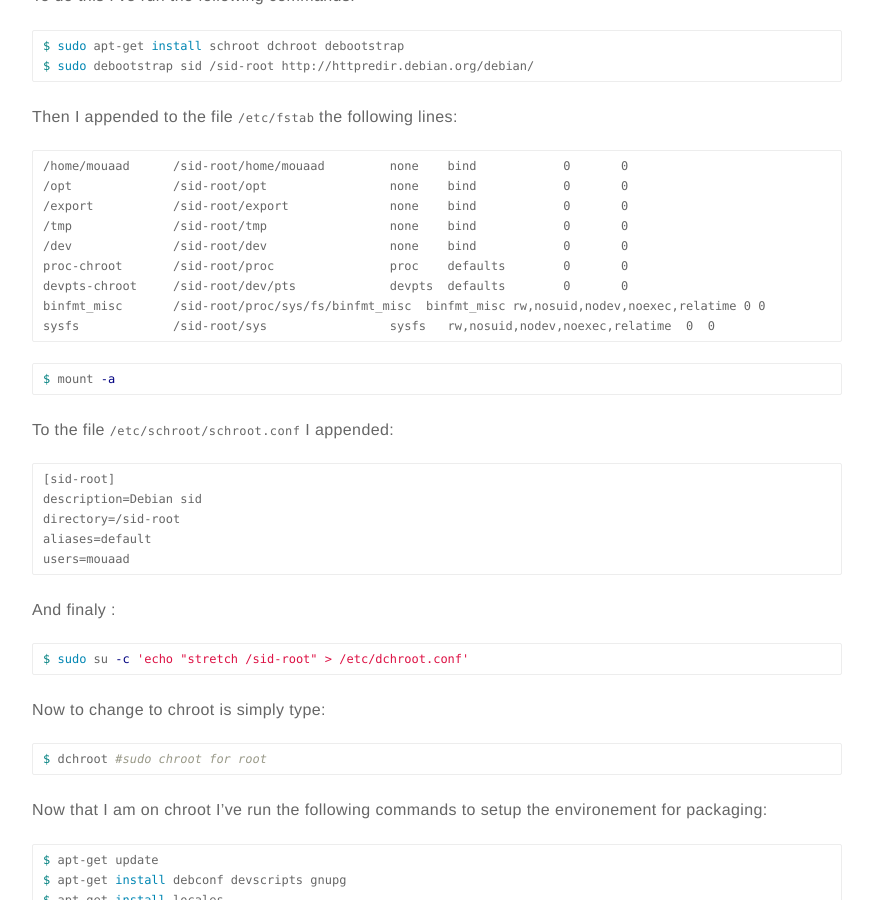
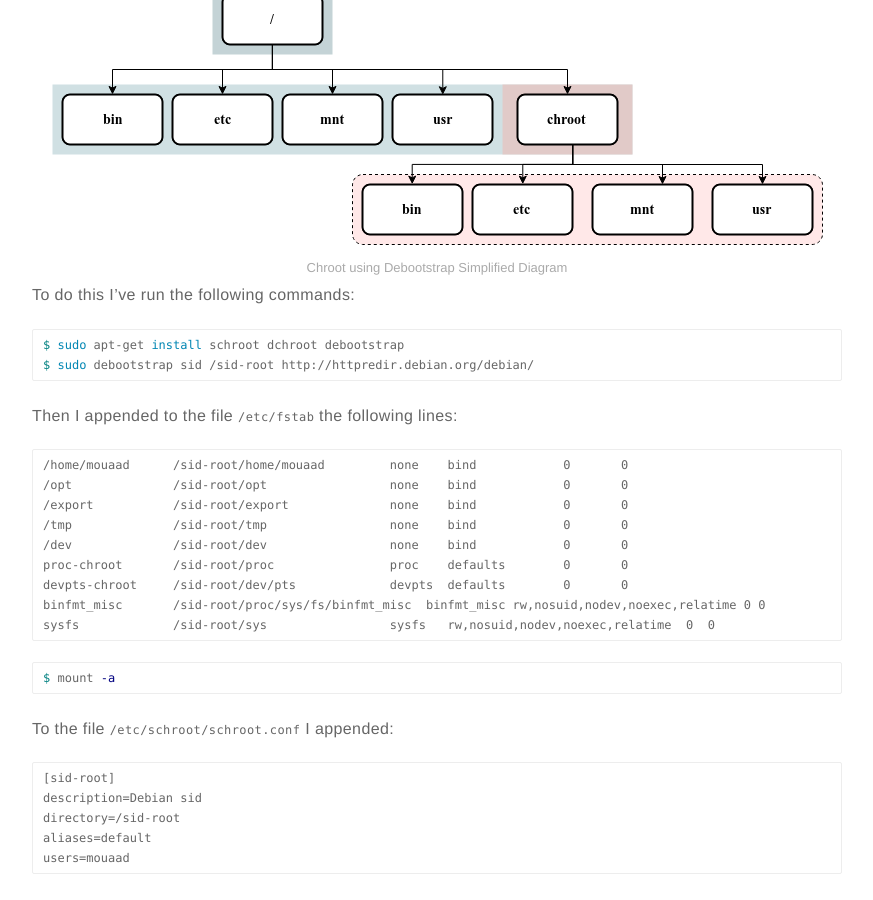
Before and after one commit to aallam/aallam.github.io, a Jekyll site: the page built from _posts/2016-06-11-debian-chroot-in-ubuntu.md, in a window 1280 px wide and 900 px high, scrolled down 399 px. Shown: the whole window, without its empty margins (203-1076 px from the left). Built offline with Jekyll 4.4.1, drawn with Linux system fonts in a browser that asks for light colours; comment, search, counter and statistics services are not loaded.

Commit message:
Chroot using Debootstrap Simplified Diagram

```diff
--- a/_posts/2016-06-11-debian-chroot-in-ubuntu.md
+++ b/_posts/2016-06-11-debian-chroot-in-ubuntu.md
@@ -10,6 +10,11 @@ blog: true
 ---
 
 In order to develop and package for Debian, a testing environment is required, that's why I've setup a Debian [chroot][3] environment in my computer (Ubuntu) using Debootstrap.
+
+<div class="text-center">
+<img src="{{ site.url }}/assets/images/blog/chroot-debian.png" alt="Chroot using Debootstrap Simplified Diagram">
+<figcaption class="caption">Chroot using Debootstrap Simplified Diagram</figcaption>
+</div>
 
 To do this  I've run the following commands:
 {% highlight bash %}
```
Also changed, not shown: assets/images/blog/chroot-debian.png (added), 2 other files.
